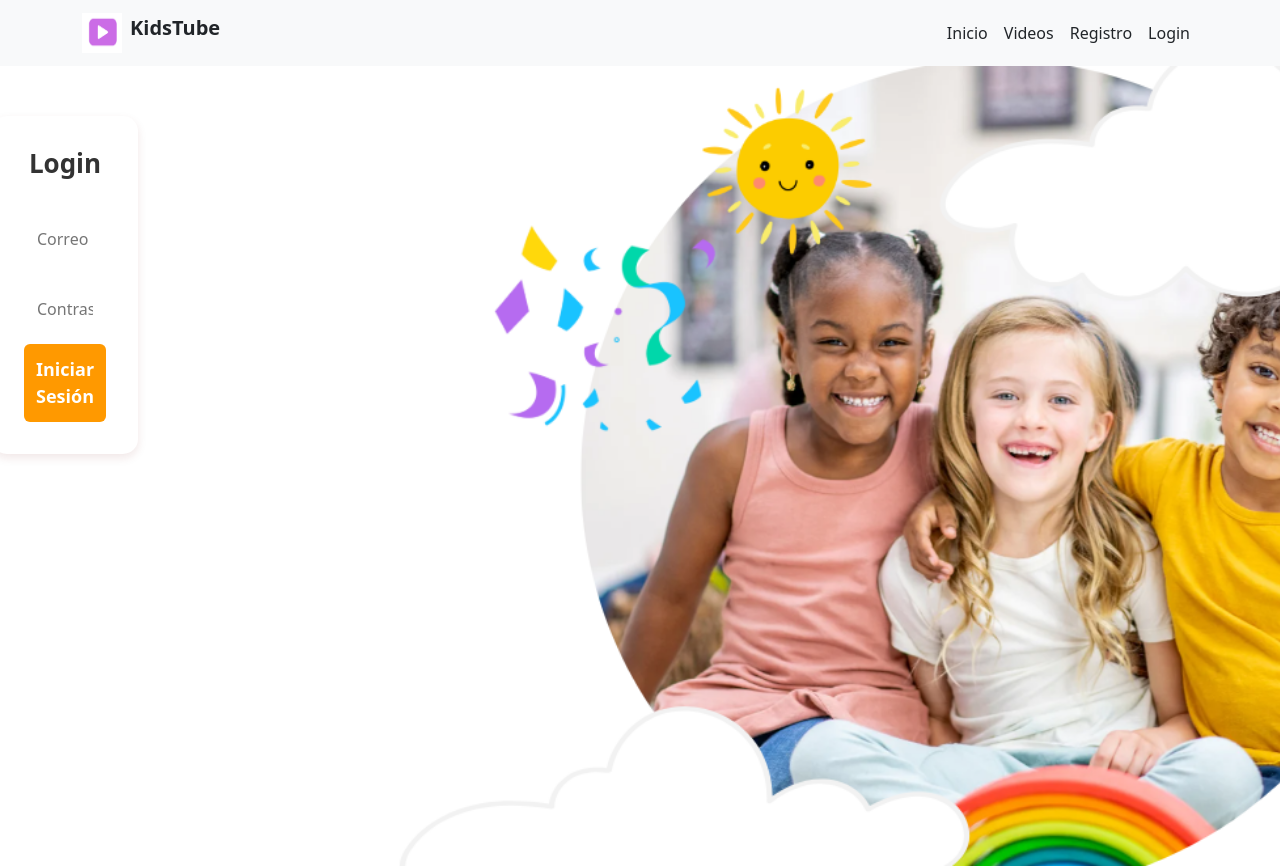
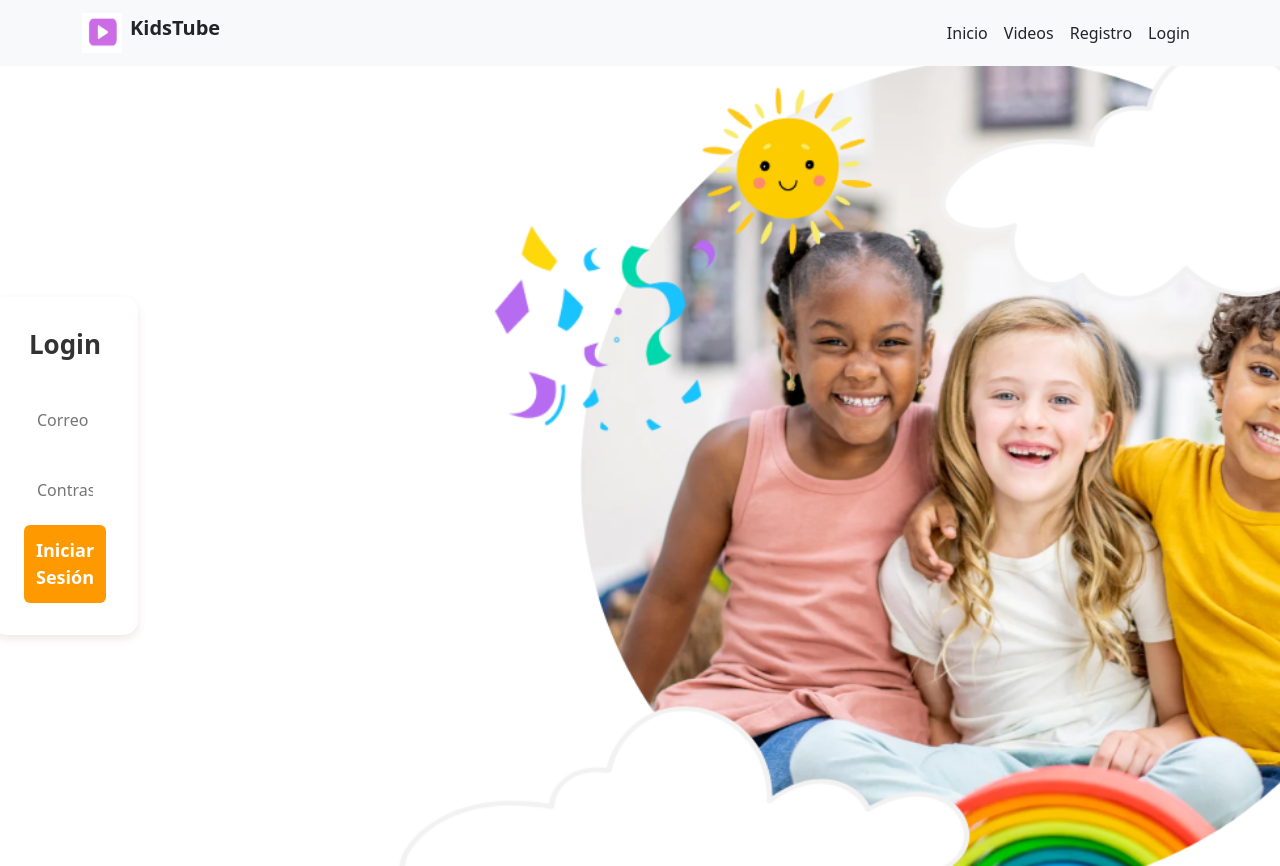
Before and after one commit to erickarojas18/KidsTube-Frontend, a React (Create React App) app: page / in a window 1280 px wide. Built offline with nearby package versions, Linux system fonts and the light colour scheme.

Commit message:
loginFrint
Login

```diff
--- a/src/login.css
+++ b/src/login.css
@@ -2,7 +2,7 @@
 .login-container {
     display: flex;
     justify-content: center;
-     align-items: flex-start; /* Mueve la caja hacia arriba */
+    align-items: center;
     height: 100vh;
     position: relative;
     background: url('/public/kids.png') no-repeat center center;
```
